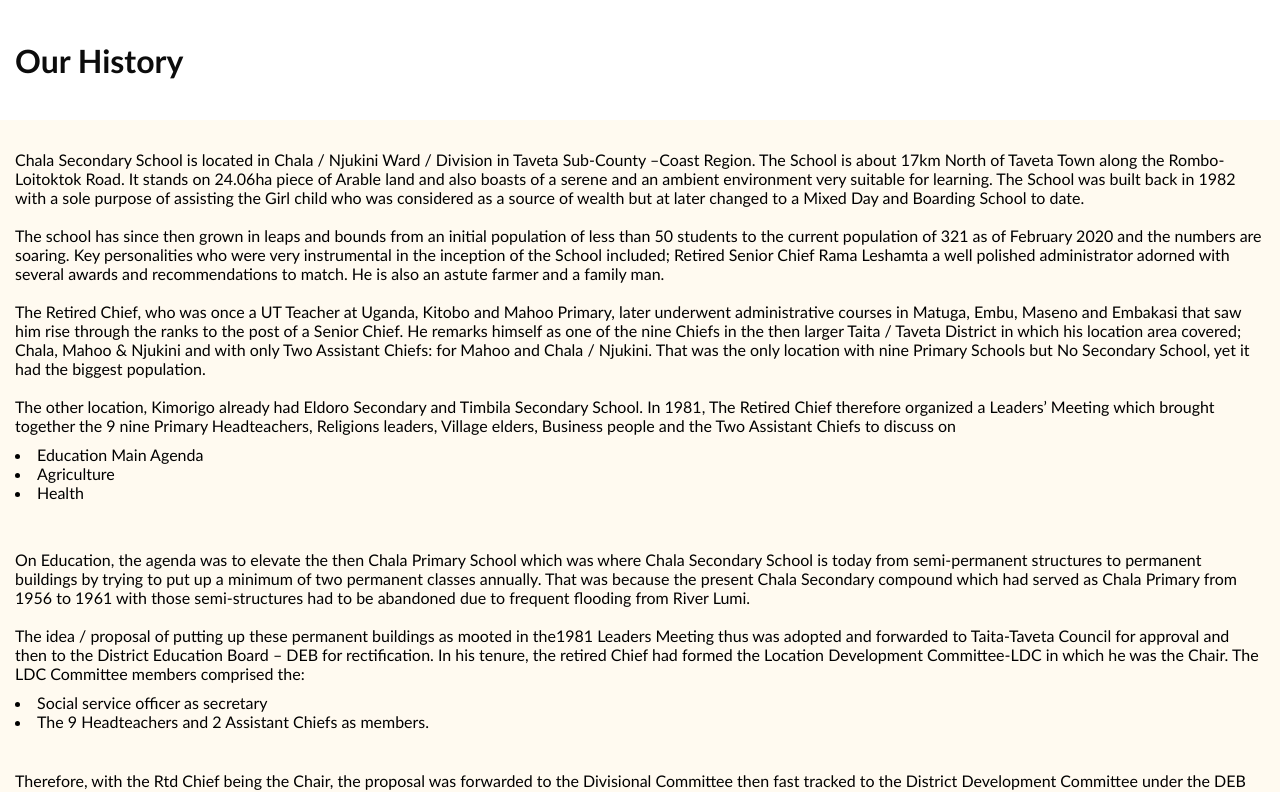
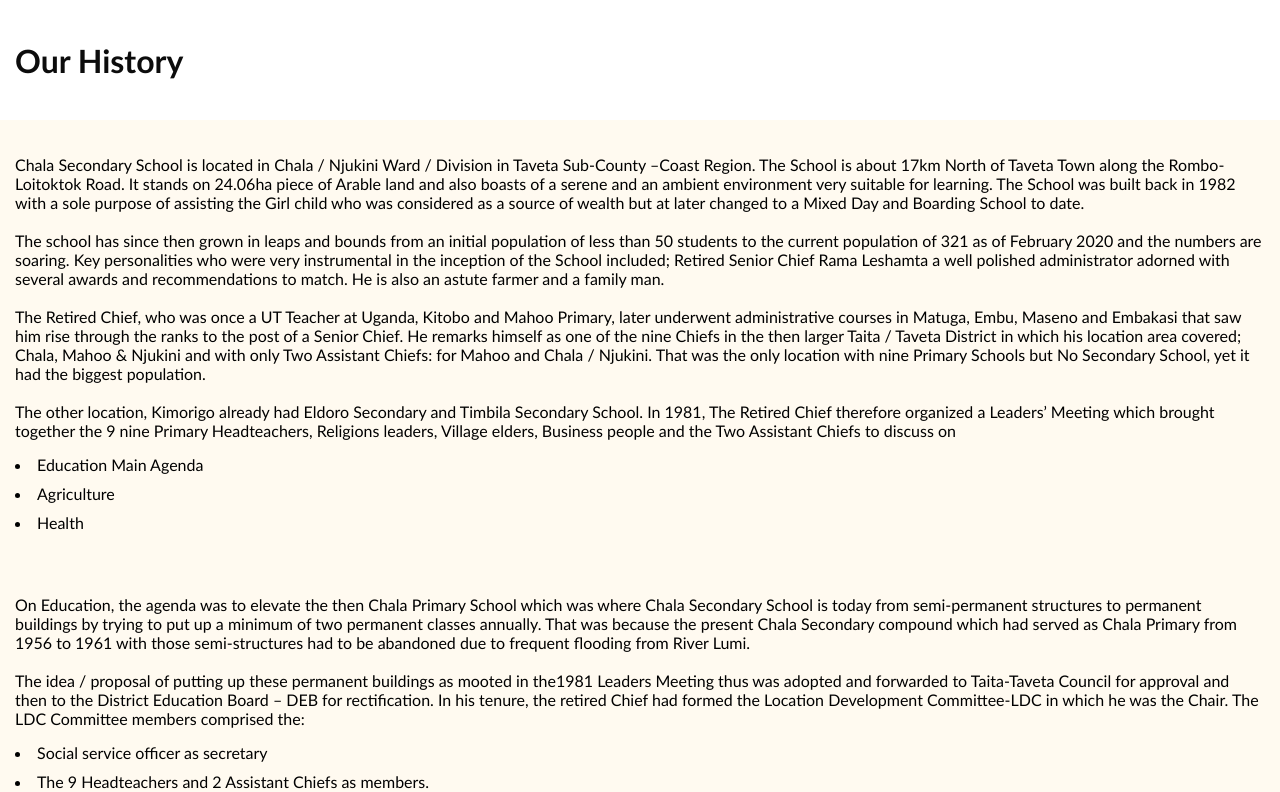
Before and after one commit to amnotperfect/Chala, a Next.js app: page /History in a window 1280 px wide. Shown: the top 792 px of the page. Built offline with nearby package versions, Linux system fonts and the light colour scheme.

Commit message:
minor update

```diff
--- a/styles/History.module.css
+++ b/styles/History.module.css
@@ -11,6 +11,10 @@
   padding: 10px 15px;
 }
 
-.historyPage > section>p{
-margin: 10px 0px;
+.historyPage > section > p {
+  margin: 15px 0px;
 }
+
+.historyPage > section > li {
+  margin: 10px 0px;
+}
--- a/styles/Home.module.css
+++ b/styles/Home.module.css
@@ -46,9 +46,9 @@
 .popUpMenu {
   position: absolute;
   width: 300px;
-  height: 100px;
+  height: 150px;
   background: darkcyan;
-  top: 40px;
+  top: 70px;
   left: 0px;
   z-index: 30;
   display: flex;
@@ -223,7 +223,7 @@
   }
 
   .popUpMenu {
-    min-width: 200px;
+    min-width: 110px;
     max-width: auto;
   }
 
```
